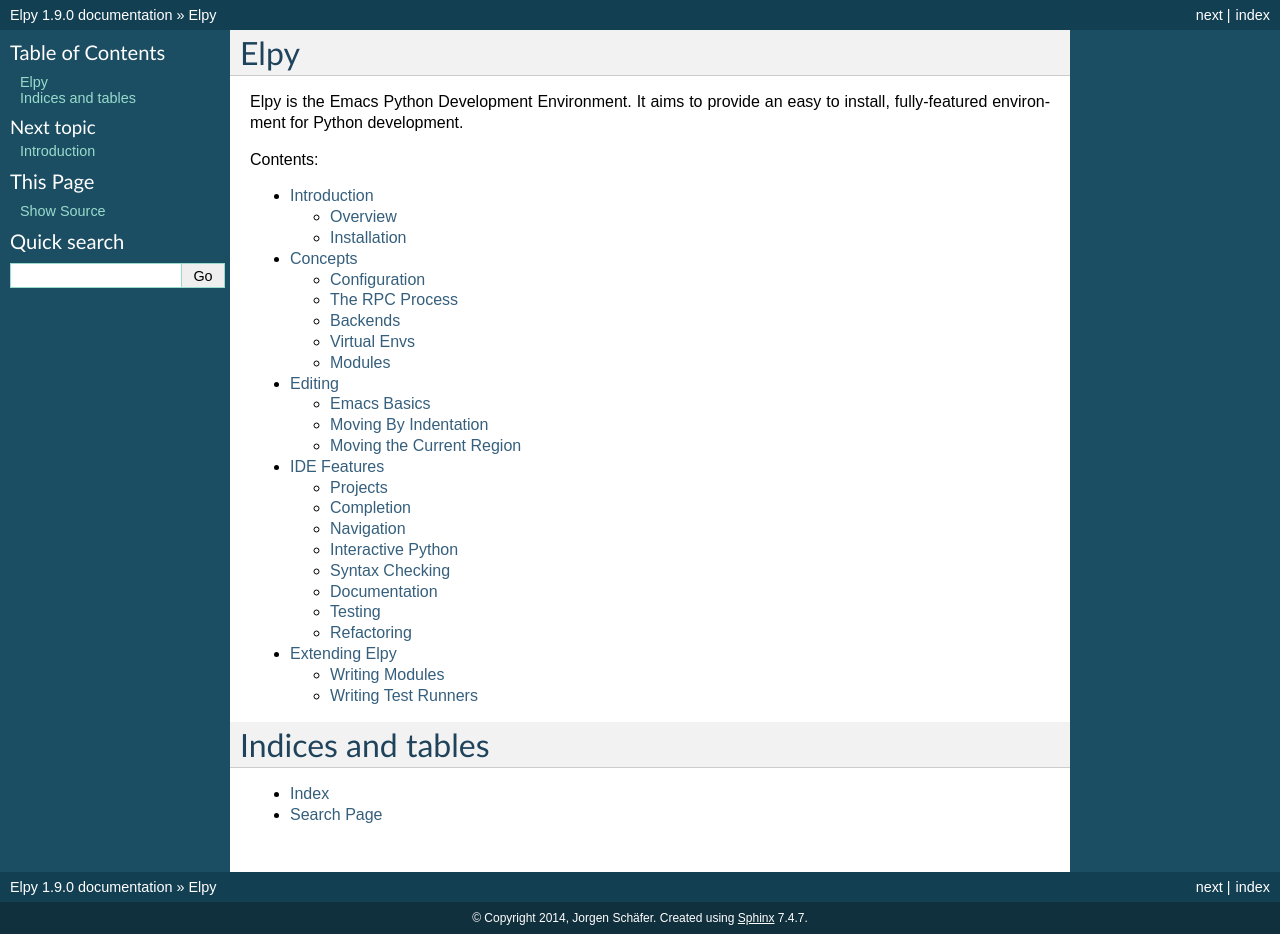
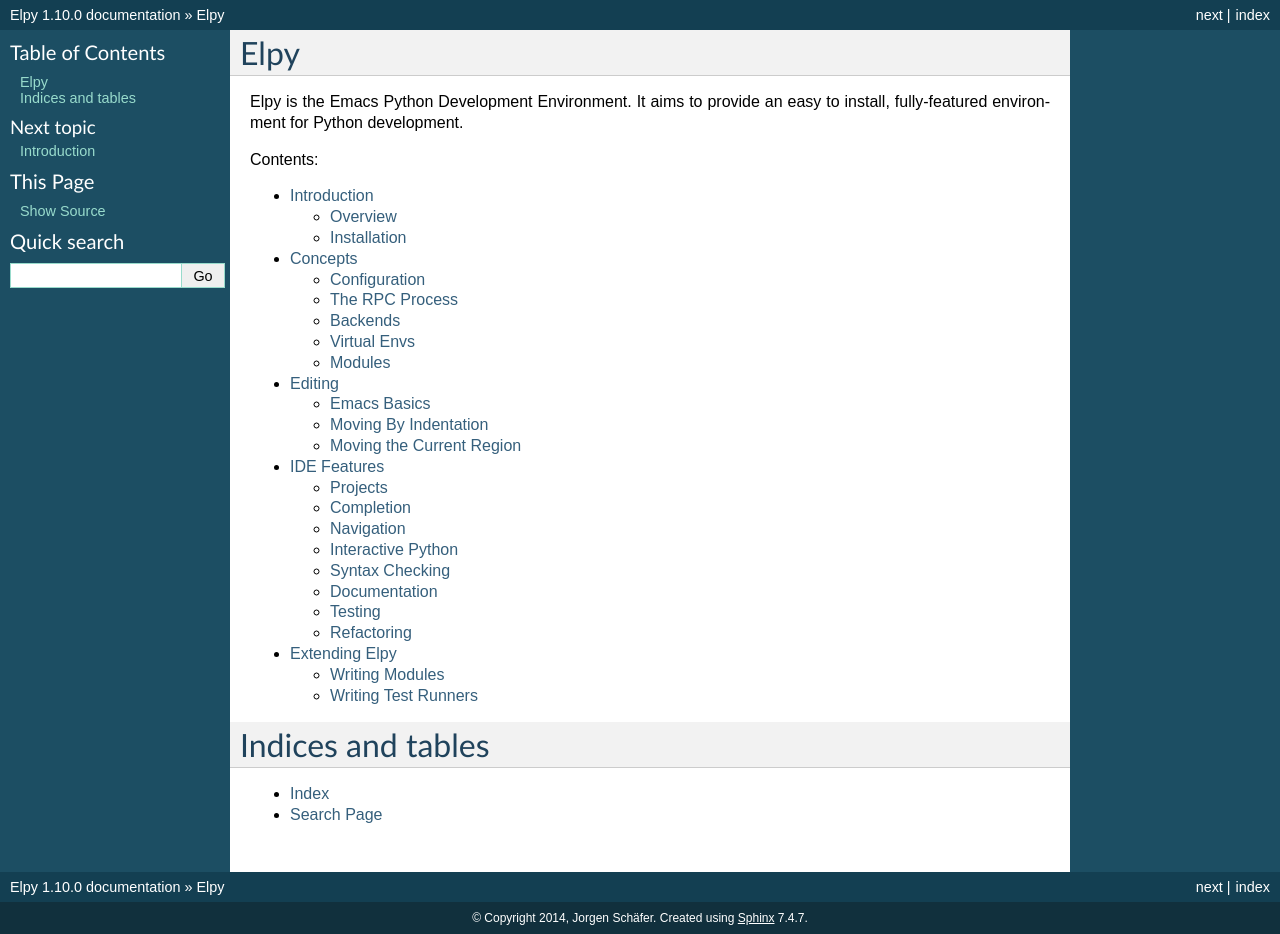
Before and after one commit to jorgenschaefer/elpy, a Sphinx documentation site: the page built from docs/index.rst, in a window 1280 px wide. Built offline with Sphinx 7.4.7, drawn with Linux system fonts in a browser that asks for light colours.

Commit message:
Bump version: 1.9.0 → 1.10.0

```diff
--- a/docs/conf.py
+++ b/docs/conf.py
@@ -51,9 +51,9 @@
 # built documents.
 #
 # The short X.Y version.
-version = '1.9.0'
+version = '1.10.0'
 # The full version, including alpha/beta/rc tags.
-release = '1.9.0'
+release = '1.10.0'
 
 # The language for content autogenerated by Sphinx. Refer to documentation
 # for a list of supported languages.
--- a/elpy/__init__.py
+++ b/elpy/__init__.py
@@ -37,5 +37,5 @@
 """
 
 __author__ = "Jorgen Schaefer"
-__version__ = "1.9.0"
+__version__ = "1.10.0"
 __license__ = "GPL"
```
Also changed, not shown: .bumpversion.cfg, 3 other files.
